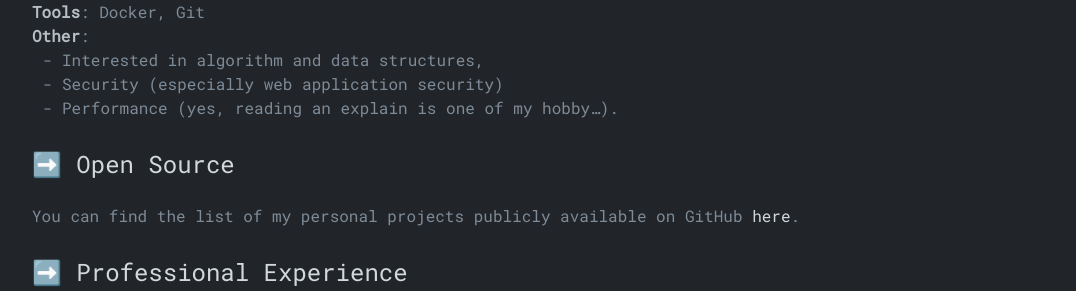
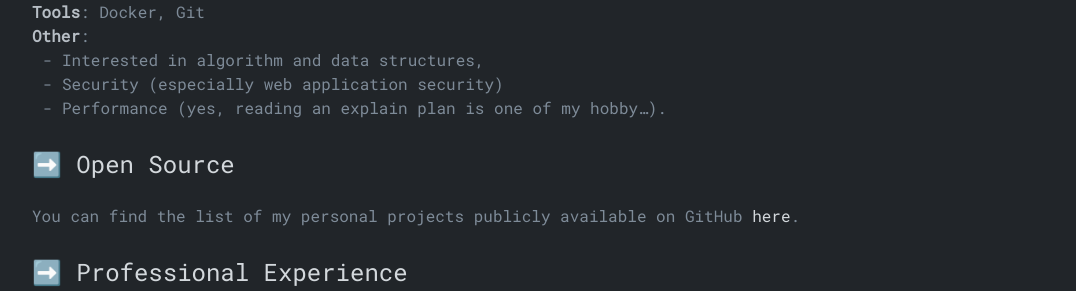
Before and after one commit to mjeanroy/mjeanroy.github.io, a Jekyll site: the page built from resume/index.html, in a window 1280 px wide and 900 px high. Shown: the part 295-586 px from the top of the window, without its empty margins (96-1172 px from the left). Built offline with Jekyll 4.4.1, drawn with Linux system fonts in a browser that asks for light colours.

Commit message:
Fix typo

```diff
--- a/_includes/resume.md
+++ b/_includes/resume.md
@@ -9,7 +9,7 @@
 - **Other**:
   - Interested in algorithm and data structures,
   - Security (especially web application security)
-  - Performance (yes, reading an explain is one of my hobby...).
+  - Performance (yes, reading an explain plan is one of my hobby...).
 
 #### ➡️ Open Source
 
```
